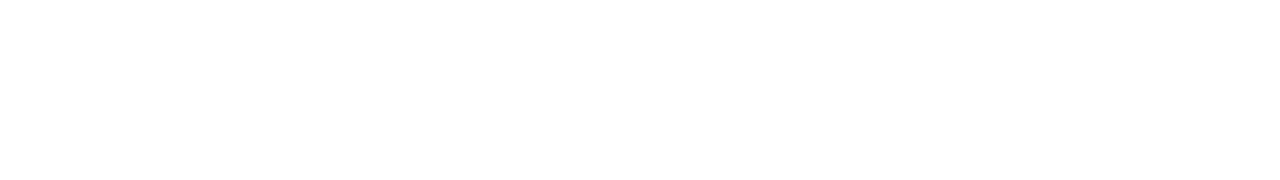
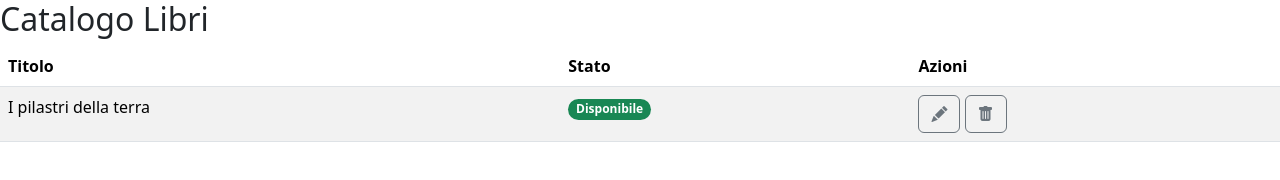
Before and after one commit to BrayanRodrigoGenovese/html-css-bootstrap-dashboard, a plain HTML site: page index.html in a window 1280 px wide. Drawn offline with nearby package versions, Linux system fonts and the light colour scheme.

Commit message:
styling table row

```diff
--- a/index.html
+++ b/index.html
@@ -8,9 +8,51 @@
     <!-- bootstrap -->
     <link href="https://cdn.jsdelivr.net/npm/bootstrap@5.3.8/dist/css/bootstrap.min.css" rel="stylesheet"
         integrity="sha384-sRIl4kxILFvY47J16cr9ZwB07vP4J8+LH7qKQnuqkuIAvNWLzeN8tE5YBujZqJLB" crossorigin="anonymous">
+    <link rel="stylesheet" href="https://cdn.jsdelivr.net/npm/bootstrap-icons@1.11.3/font/bootstrap-icons.min.css">
 </head>
 
 <body>
+    <header>
+        <nav>
+        </nav>
+    </header>
+    <main>
+        <div>
+            <h2>
+                Catalogo Libri
+            </h2>
+            <a href=""></a>
+        </div>
+        <table class="table table-striped table-hover">
+            <thead>
+                <tr>
+                    <th>Titolo</th>
+                    <th>Stato</th>
+                    <th>Azioni</th>
+                </tr>
+            </thead>
+            <tbody>
+                <tr>
+                    <td>I pilastri della terra</td>
+                    <td><span class="badge text-bg-success rounded-pill">Disponibile</span></td>
+                    <td>
+                        <button type="button" class="btn btn-outline-secondary">
+                            <i class="bi bi-pencil-fill"></i>
+                        </button>
+                        <button type="button" class="btn btn-outline-secondary">
+                            <i class="bi bi-trash-fill"></i>
+                        </button>
+                    </td>
+                </tr>
+            </tbody>
+        </table>
+        <div>
+
+        </div>
+        <div>
+
+        </div>
+    </main>
 </body>
 
 </html>
```
